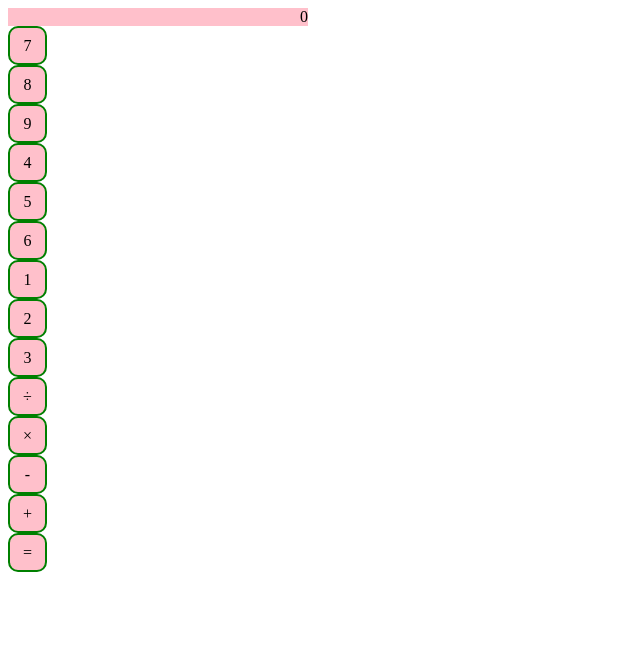
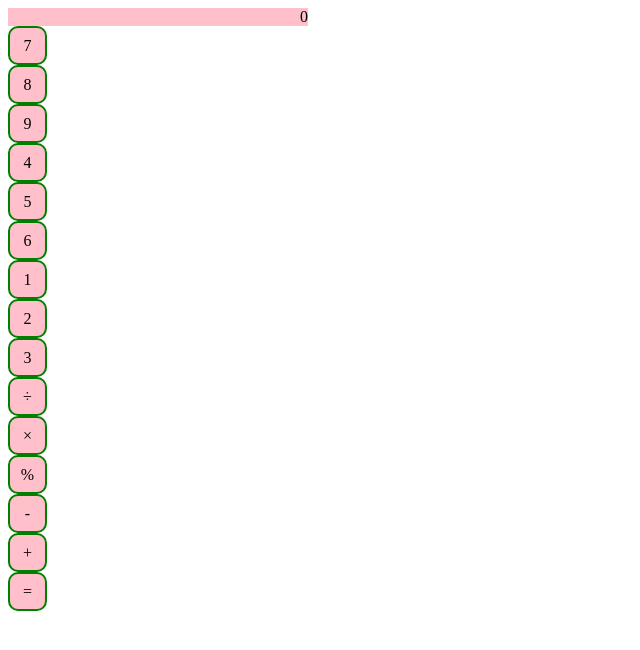
Before and after one commit to dslemay/javascript-calculator, a React (Create React App) app: page / in a window 1280 px wide. Shown: the top 650 px of the page, without its empty margins (0-640 px from the left). Built offline with nearby package versions, Linux system fonts and the light colour scheme.

Commit message:
Add functionality for percentages

```diff
--- a/src/Components/App.js
+++ b/src/Components/App.js
@@ -5,6 +5,7 @@ import Display from './Display';
 import MathKey from './MathKey';
 
 import { operation } from '../helpers';
+import { percentageToDecimal } from '../helpers';
 
 class App extends React.Component {
   constructor() {
@@ -47,9 +48,14 @@ class App extends React.Component {
       if (operator !== "=") {
         document.getElementById(operator).classList.add('active'); // Equals sign is excluded from active class
       }
-      states.operator = operator;
-      states.prevVal = this.state.currVal;
-      states.currVal = null;
+      if (operator !== "%") { // Percentage performs different types of operations and stores states differently.
+        states.operator = operator;
+        states.prevVal = this.state.currVal;
+        states.currVal = null;
+      } else {
+        states.prevVal = states.display = percentageToDecimal(this.state.currVal);
+        states.currVal = null;
+      }
       this.setState({...states});
     }
 
@@ -66,7 +72,7 @@ class App extends React.Component {
     // Perform operations
     var result;
     if (this.state.prevVal && this.state.currVal !== null) {
-      if(operator !== "=") { // Process all operations
+      if(operator !== "=" && operator !== "%") { // Process all operations other than equals and percentage
         document.getElementById(operator).classList.add('active');
         result = operation(this.state.prevVal, this.state.operator, this.state.currVal);
         states = {
@@ -76,7 +82,16 @@ class App extends React.Component {
           prevVal: result
         }
         this.setState({...states});
-      } else { // Process final operations when equals is pressed
+      }
+      if (operator === "%") {
+        result = operation(this.state.prevVal, operator, this.state.currVal);
+        states = {
+          currVal: result,
+          display: result
+        }
+        this.setState({...states});
+      }
+      if (operator === "=") { // Process final operations when equals is pressed
         result = operation(this.state.prevVal, this.state.operator, this.state.currVal);
         states = {
           operator: null,
@@ -92,7 +107,7 @@ class App extends React.Component {
 
   render() {
     var numKeys = [7,8,9,4,5,6,1,2,3];
-    var mathKeys = ["\u00F7", "\u00D7", "-", "+", "="];
+    var mathKeys = ["\u00F7", "\u00D7", "%", "-", "+", "="];
 
     return (
       <div>
--- a/src/helpers.js
+++ b/src/helpers.js
@@ -13,6 +13,14 @@ export function operation(val1, operator, val2) {
     case "\u00F7":
       result = Number(val1) / Number(val2);
       break;
+    case "%":
+      result = Number(val1) * (Number(val2) / 100);
+      break;
   }
   return result.toString();
 }
+
+export function percentageToDecimal(value) {
+  var result = Number(value) / 100;
+  return result.toString();
+}
```
